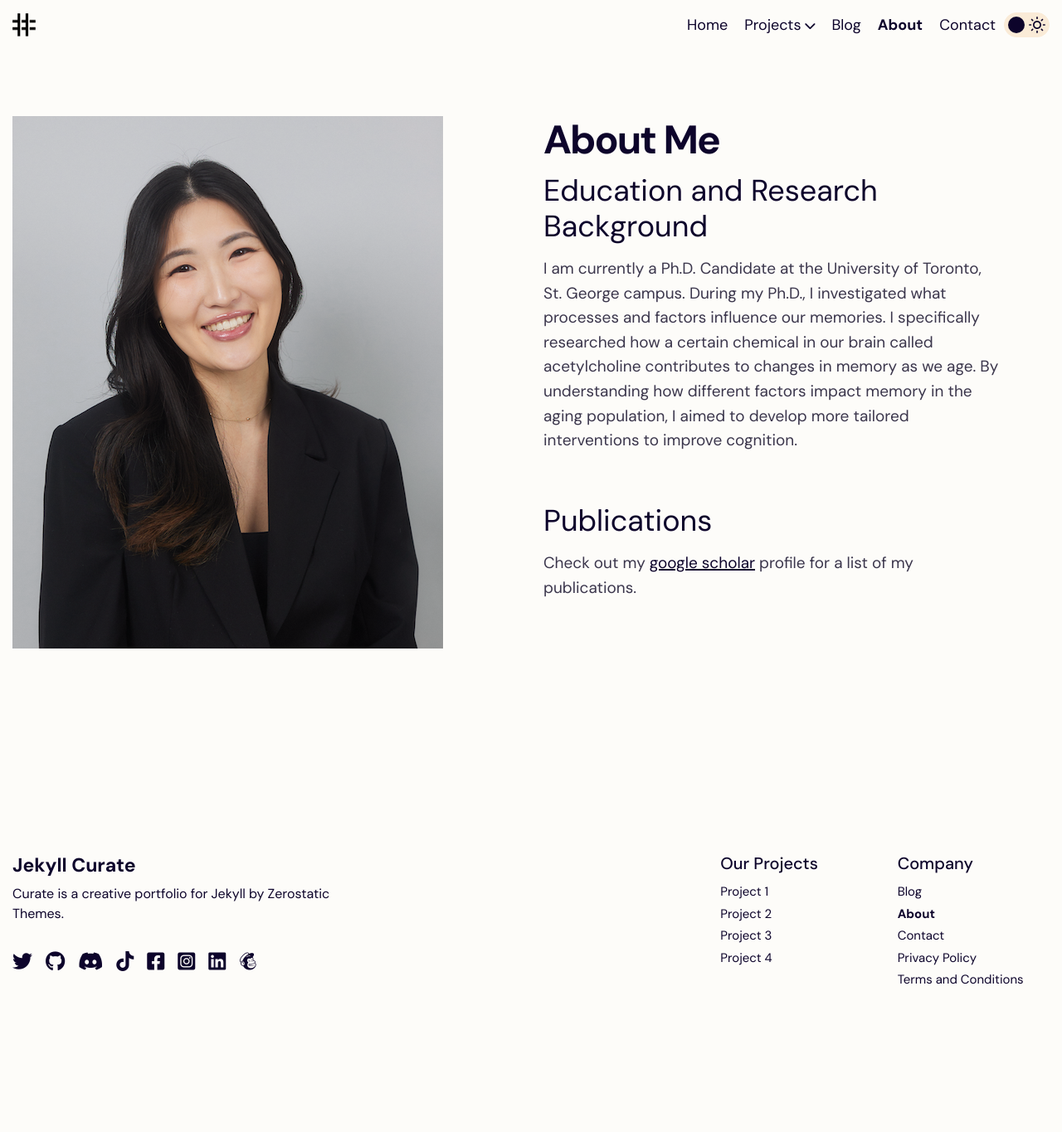
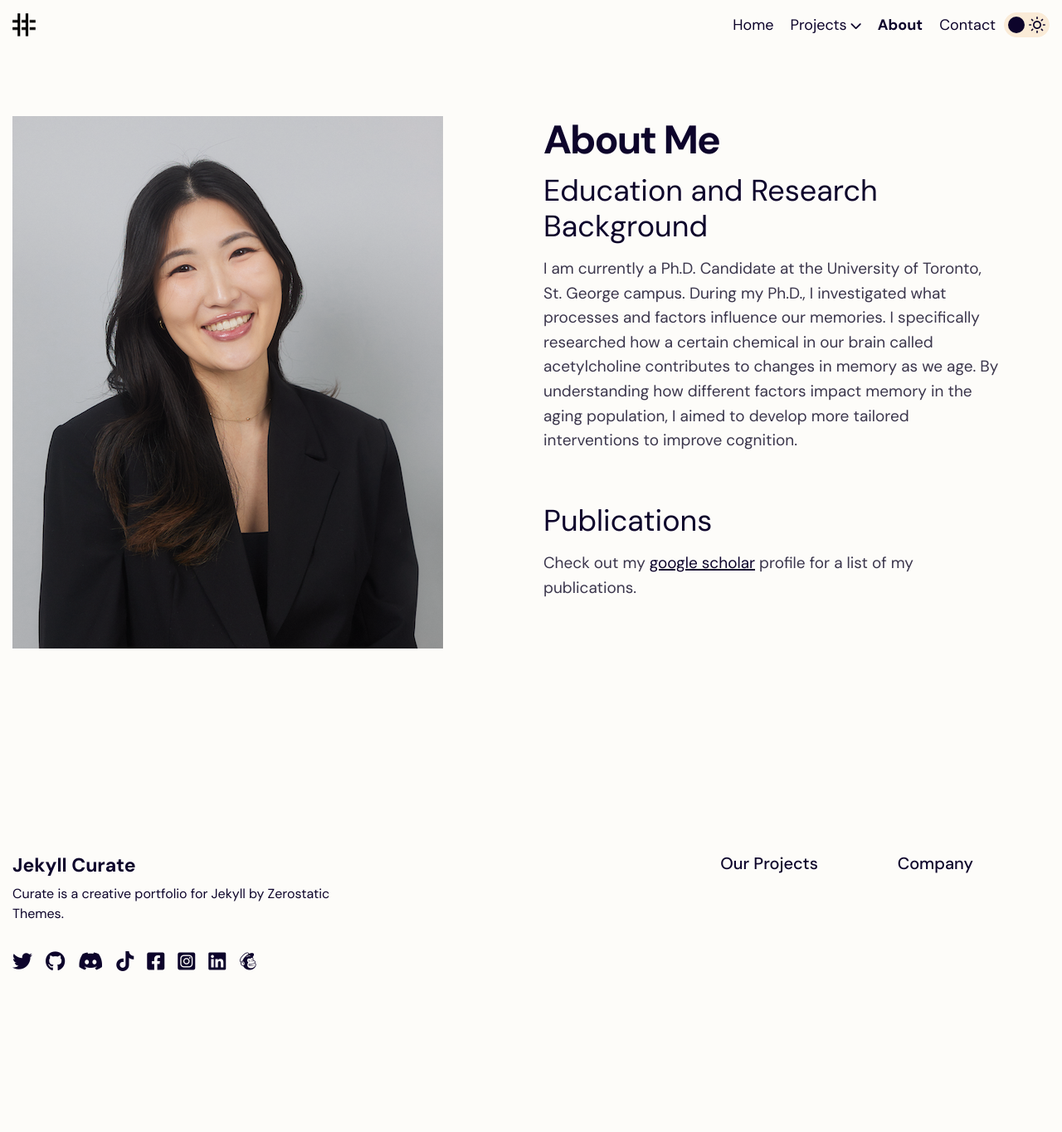
Before and after one commit to arianayoum/ariana-youm, a Jekyll site: the page built from pages/about.md, in a window 1280 px wide. Shown: the whole page at 83% size. Built offline with Jekyll 4.4.1, drawn with Linux system fonts in a browser that asks for light colours.

Commit message:
Update menu.yml

```diff
--- a/_data/menu.yml
+++ b/_data/menu.yml
@@ -26,56 +26,9 @@ main:
         icon_darkmode: "/assets/images/icons/wireframe-8-white.svg"
         description: "Top layout"
         url: /projects/project-4/
-  - name: Blog
-    url: /blog/
-    weight: 2
   - name: About
     url: /about/
     weight: 3
   - name: Contact
     url: /contact/
     weight: 4
-
-
-footer_primary:
-  - name: "Project 1"
-    url: /projects/project-1/
-  - name: "Project 2"
-    url: /projects/project-2/
-  - name: "Project 3"
-    url: /projects/project-3/
-  - name: "Project 4"
-    url: /projects/project-4/
-
-footer_secondary:
-  - name: Blog
-    url: /blog/
-    weight: 2
-  - name: About
-    url: /about/
-    weight: 3
-  - name: Contact
-    url: /contact/
-    weight: 4
-  - name: Privacy Policy
-    url: /privacy-policy/
-    weight: 1
-  - name: Terms and Conditions
-    url: /terms-and-conditions/
-    weight: 2
-
-footer_tertiary:
-  - name: Privacy Policy
-    url: /privacy-policy/
-    weight: 1
-  - name: Terms and Conditions
-    url: /terms-and-conditions/
-    weight: 2
-
-bottom:
-  - name: Privacy Policy
-    url: /privacy-policy/
-    weight: 3
-  - name: Terms and Conditions
-    url: /terms-and-conditions/
-    weight: 4
```
